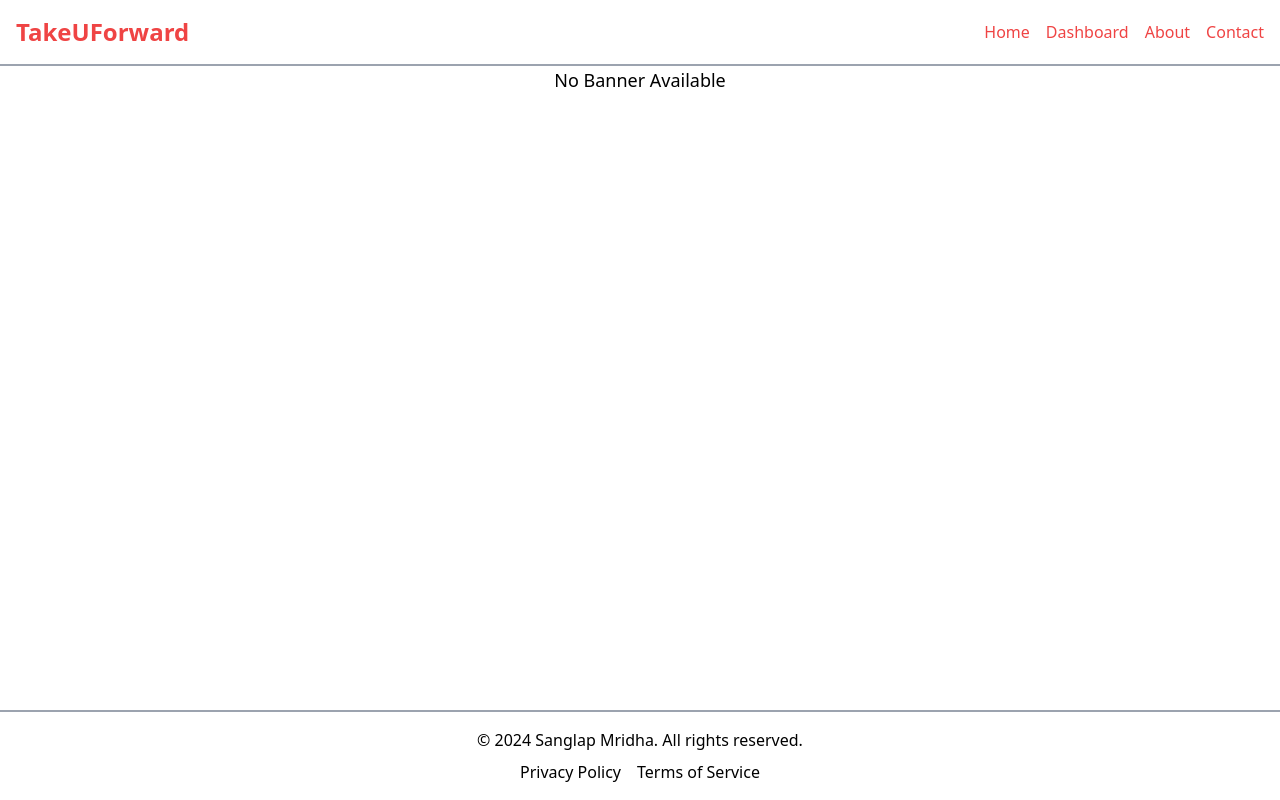
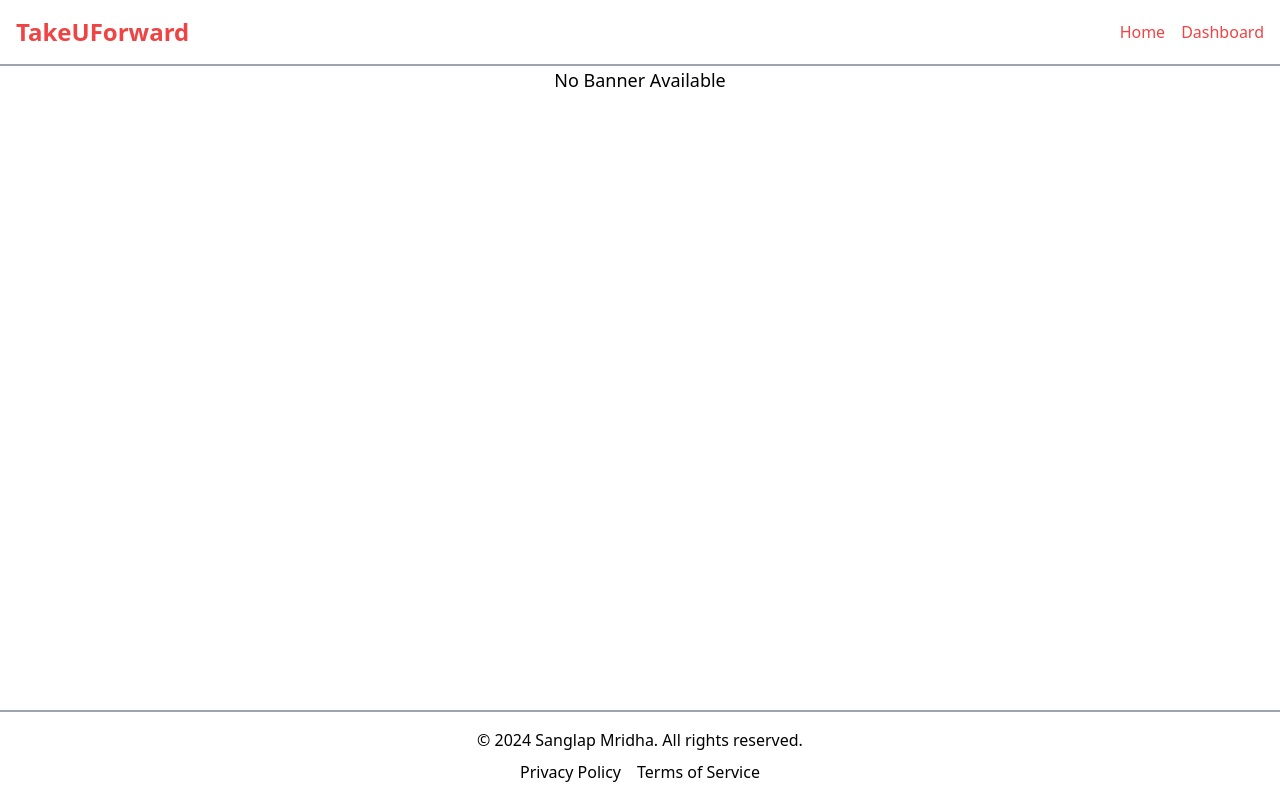
Before and after one commit to sanglap13/tuf-task, a React (Vite) app in the folder frontend/: page / in a window 1280 px wide. Built offline with nearby package versions, Linux system fonts and the light colour scheme; no server answers.

Commit message:
refactor: nabar

```diff
--- a/frontend/src/components/shared/navbar/Navbar.tsx
+++ b/frontend/src/components/shared/navbar/Navbar.tsx
@@ -4,7 +4,9 @@
   return (
     <header className=" text-red-500 p-4 border-b-2 border-gray-400">
       <div className="container mx-auto flex justify-between items-center">
-        <h1 className="text-2xl font-bold">TakeUForward</h1>
+        <a href="/">
+          <h1 className="text-2xl font-bold">TakeUForward</h1>
+        </a>
         <nav>
           <ul className="flex space-x-4">
             <li>
@@ -17,16 +19,6 @@
                 Dashboard
               </a>
             </li>
-            <li>
-              <a href="#" className="hover:underline">
-                About
-              </a>
-            </li>
-            <li>
-              <a href="#" className="hover:underline">
-                Contact
-              </a>
-            </li>
           </ul>
         </nav>
       </div>
```
